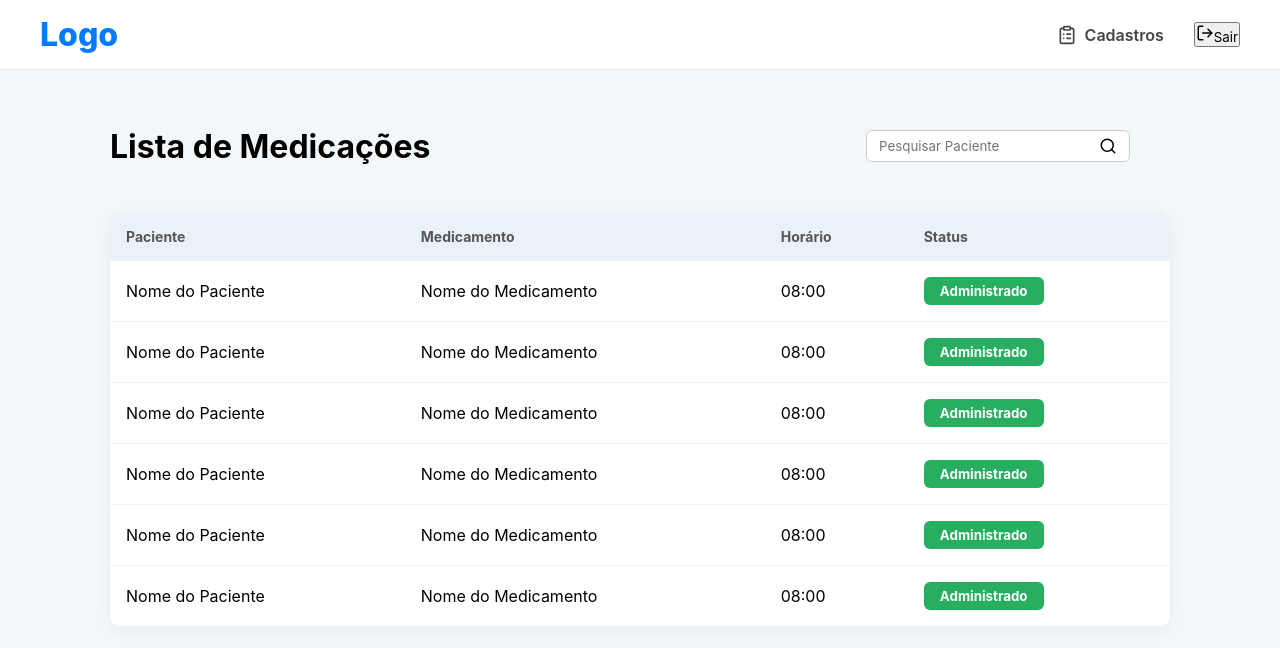
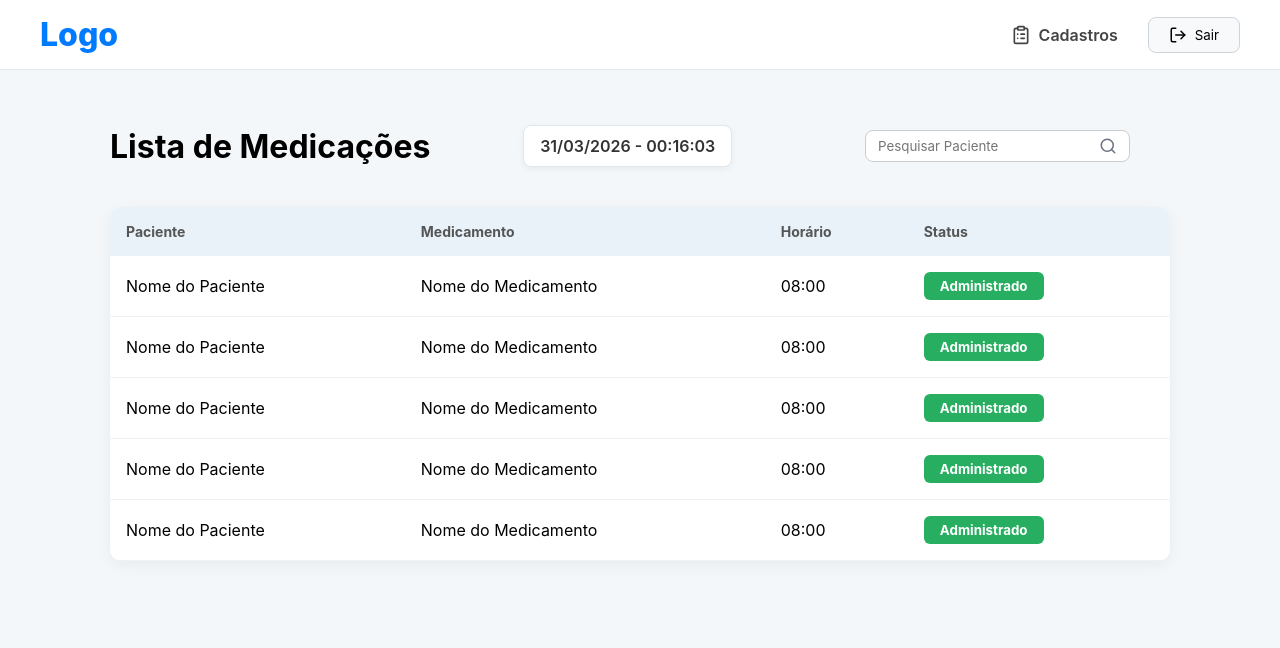
Before and after one commit to omurilobueno/Projeto-Integrador, a React (Vite) app: page /lista in a window 1280 px wide. Shown: the top 648 px of the page. Built offline with nearby package versions, Linux system fonts and the light colour scheme.

Commit message:
Atualização Relegio pag Lista e botão sair

```diff
--- a/src/App.tsx
+++ b/src/App.tsx
@@ -1,20 +1,26 @@
-import { Route, Routes } from "react-router-dom";
+import { Routes, Route, Navigate } from "react-router-dom";
+
+import Cadastro from "./paginas/Cadastro";
 import Lista from "./paginas/Lista";
 import Login from "./paginas/Login";
-import Cadastro from "./paginas/Cadastro";
 import NotFound from "./paginas/NotFound";
-import "./App.css";
-
 
 function App() {
   return (
     <Routes>
-      <Route path="/" element={<Login />} />
-      <Route path="/lista" element={<Lista />} />
+
+      {/* REDIRECIONAMENTO INICIAL */}
+      <Route path="/" element={<Navigate to="/login" />} />
+
+      {/* ROTAS PRINCIPAIS */}
       <Route path="/login" element={<Login />} />
       <Route path="/cadastro" element={<Cadastro />} />
+      <Route path="/lista" element={<Lista />} />
+
+      {/* ROTA DE ERRO */}
       <Route path="*" element={<NotFound />} />
-         </Routes>
+
+    </Routes>
   );
 }
 
--- a/src/paginas/Cadastro.tsx
+++ b/src/paginas/Cadastro.tsx
@@ -1,6 +1,6 @@
 import { Link, useNavigate } from "react-router-dom";
 import { useState } from "react";
-import { User, IdCard, Pill, Clock, Trash2, Pencil, Save, Search, List } from "lucide-react";
+import { LogOut,User, IdCard, Pill, Clock, Trash2, Pencil, Save, Search, List } from "lucide-react";
 import "../../style/style.css";
 
 function Cadastro() {
@@ -9,6 +9,8 @@ function Cadastro() {
 
   return (
     <div className="app-cadastro">
+
+       {/* HEADER */}
       <header className="header-cadastro">
         <h1 className="logo-cadastro">Logo</h1>
         <div className="menu-cadastro">
@@ -16,7 +18,11 @@ function Cadastro() {
             <List size={18} />
             Lista
           </Link>
-          <button className="btn-sair-simples" onClick={() => navigate('/login')}>Sair</button>
+
+          <button onClick={() => navigate("/login")} className="btn-sair-header">
+              <LogOut size={18} />
+              Sair
+            </button>
         </div>
       </header>
 
--- a/src/paginas/Lista.tsx
+++ b/src/paginas/Lista.tsx
@@ -1,7 +1,8 @@
-import { useState } from "react";
+import { useState, useEffect } from "react";
 import { Link, useNavigate } from "react-router-dom";
-import { LogOut, PlusCircle, ClipboardList, Search } from "lucide-react"; // Importação dos ícones
-import "../../style/style.css"
+import { LogOut, ClipboardList, Search } from "lucide-react";
+import "../../style/style.css";
+
 function Lista() {
   const navigate = useNavigate();
 
@@ -11,29 +12,55 @@ function Lista() {
     { id: 3, paciente: "Nome do Paciente", medicamento: "Nome do Medicamento", horario: "08:00", status: "Administrado" },
     { id: 4, paciente: "Nome do Paciente", medicamento: "Nome do Medicamento", horario: "08:00", status: "Administrado" },
     { id: 5, paciente: "Nome do Paciente", medicamento: "Nome do Medicamento", horario: "08:00", status: "Administrado" },
-    { id: 6, paciente: "Nome do Paciente", medicamento: "Nome do Medicamento", horario: "08:00", status: "Administrado" },
   ]);
 
+  const [dataHora, setDataHora] = useState("");
+
+  // ⏰ Atualiza o relógio em tempo real
+  useEffect(() => {
+    const interval = setInterval(() => {
+      const agora = new Date();
+
+      const data = agora.toLocaleDateString("pt-BR");
+      const hora = agora.toLocaleTimeString("pt-BR");
+
+      setDataHora(`${data} - ${hora}`);
+    }, 1000);
+
+    return () => clearInterval(interval);
+  }, []);
+
   const alternarStatus = (id: number) => {
-    setMedicamentos(medicamentos.map(item =>
-      item.id === id ? { ...item, status: item.status === "Administrado" ? "Pendente" : "Administrado" } : item
-    ));
+    setMedicamentos(
+      medicamentos.map((item) =>
+        item.id === id
+          ? {
+              ...item,
+              status:
+                item.status === "Administrado"
+                  ? "Pendente"
+                  : "Administrado",
+            }
+          : item
+      )
+    );
   };
 
   return (
     <div className="pagina-lista">
-      {/* CABEÇALHO (HEADER) IDENTICO AO FIGMA */}
+
+      {/* HEADER */}
       <header className="header-principal">
         <div className="header-container">
-          <div className="logo-section">
           <span className="logo-texto">Logo</span>
-          </div>
+
           <nav className="nav-section">
             <Link to="/cadastro" className="nav-link">
               <ClipboardList size={20} />
               Cadastros
             </Link>
-            <button onClick={() => navigate('/login')} className="btn-sair">
+
+            <button onClick={() => navigate("/login")} className="btn-sair-header">
               <LogOut size={18} />
               Sair
             </button>
@@ -41,18 +68,30 @@ function Lista() {
         </div>
       </header>
 
-      {/* CONTEÚDO PRINCIPAL */}
+      {/* CONTEÚDO */}
       <main className="main-content">
-        <div className="titulo-container">
+
+        {/* TOPO */}
+        <div className="topo-lista">
+
           <h1>Lista de Medicações</h1>
+
+          {/* RELÓGIO */}
+          <div className="relogio">
+            {dataHora}
+          </div>
+
+          {/* BUSCA */}
           <div className="busca-cadastro">
             <div className="input-busca">
               <input type="text" placeholder="Pesquisar Paciente" />
               <Search size={18} />
             </div>
           </div>
+
         </div>
 
+        {/* TABELA */}
         <div className="tabela-card">
           <table>
             <thead>
@@ -63,12 +102,14 @@ function Lista() {
                 <th>Status</th>
               </tr>
             </thead>
+
             <tbody>
               {medicamentos.map((item) => (
                 <tr key={item.id}>
                   <td>{item.paciente}</td>
                   <td>{item.medicamento}</td>
                   <td>{item.horario}</td>
+
                   <td>
                     <button
                       className={`status-btn ${item.status.toLowerCase()}`}
@@ -80,8 +121,10 @@ function Lista() {
                 </tr>
               ))}
             </tbody>
+
           </table>
         </div>
+
       </main>
     </div>
   );
--- a/style/style.css
+++ b/style/style.css
@@ -110,3 +110,49 @@ td { padding: 16px; border-bottom: 1px solid #f1f1f1; }
 /* MODAL */
 .overlay { position: fixed; top: 0; left: 0; width: 100%; height: 100%; background: rgba(0,0,0,0.5); display: flex; justify-content: center; align-items: center; }
 .modal-aviso { background: white; padding: 30px; border-radius: 12px; font-weight: bold; text-align: center; }
+
+/* TOPO DA LISTA */
+.topo-lista {
+  display: flex;
+  justify-content: space-between;
+  align-items: center;
+  margin-bottom: 25px;
+  gap: 20px;
+  flex-wrap: wrap;
+}
+
+/* RELÓGIO */
+.relogio {
+  background: #ffffff;
+  border: 1px solid #e1e8ed;
+  padding: 10px 16px;
+  border-radius: 8px;
+  font-weight: 600;
+  color: #333;
+  box-shadow: 0 2px 6px rgba(0,0,0,0.05);
+}
+
+/* MELHORAR BUSCA */
+.busca-cadastro {
+  display: flex;
+  justify-content: flex-end;
+}
+
+.input-busca {
+  display: flex;
+  align-items: center;
+  border: 1px solid #ccc;
+  border-radius: 8px;
+  padding: 6px 12px;
+  background: white;
+}
+
+.input-busca input {
+  border: none;
+  outline: none;
+  margin-right: 6px;
+}
+
+.input-busca svg {
+  color: #6b7280;
+}
```
Lines whose indentation alone changed are shown as unchanged.
